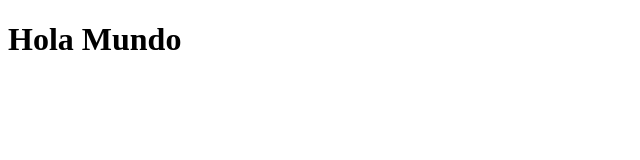
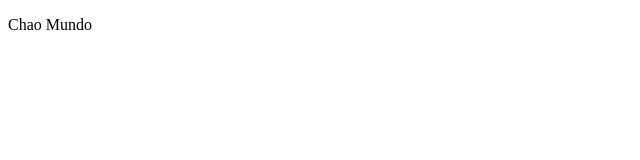
Before and after one commit to alma1804tl/Mi-repositorio-Alma, a plain HTML site: page Index.html in a window 1280 px wide. Shown: the whole page, without its empty margins (0-640 px from the left). Drawn offline with Linux system fonts and the light colour scheme.

Commit message:
chau mundo

```diff
--- a/Index.html
+++ b/Index.html
@@ -3,6 +3,7 @@
     <title>Document</title>
 </head>
 <body>
-    <h1>Hola Mundo</h1>
+    <p>Chao Mundo
+    </p>
 </body>
 </html>
```
